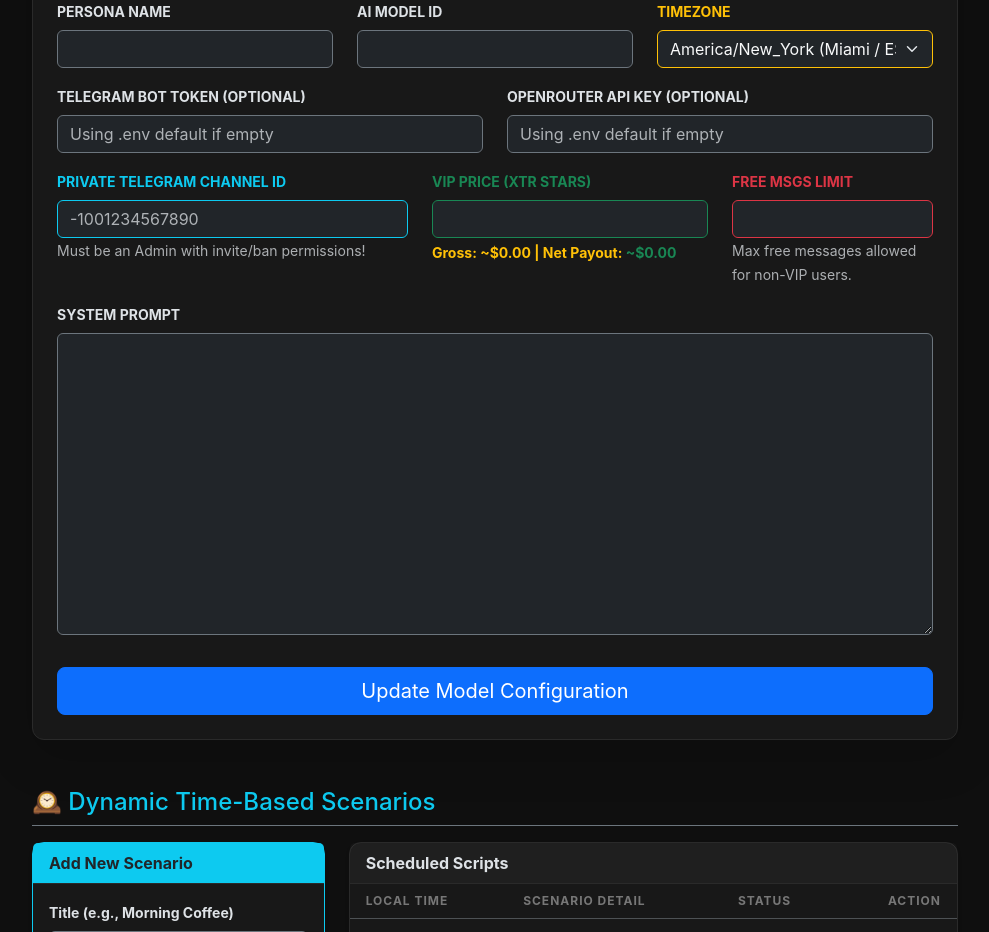
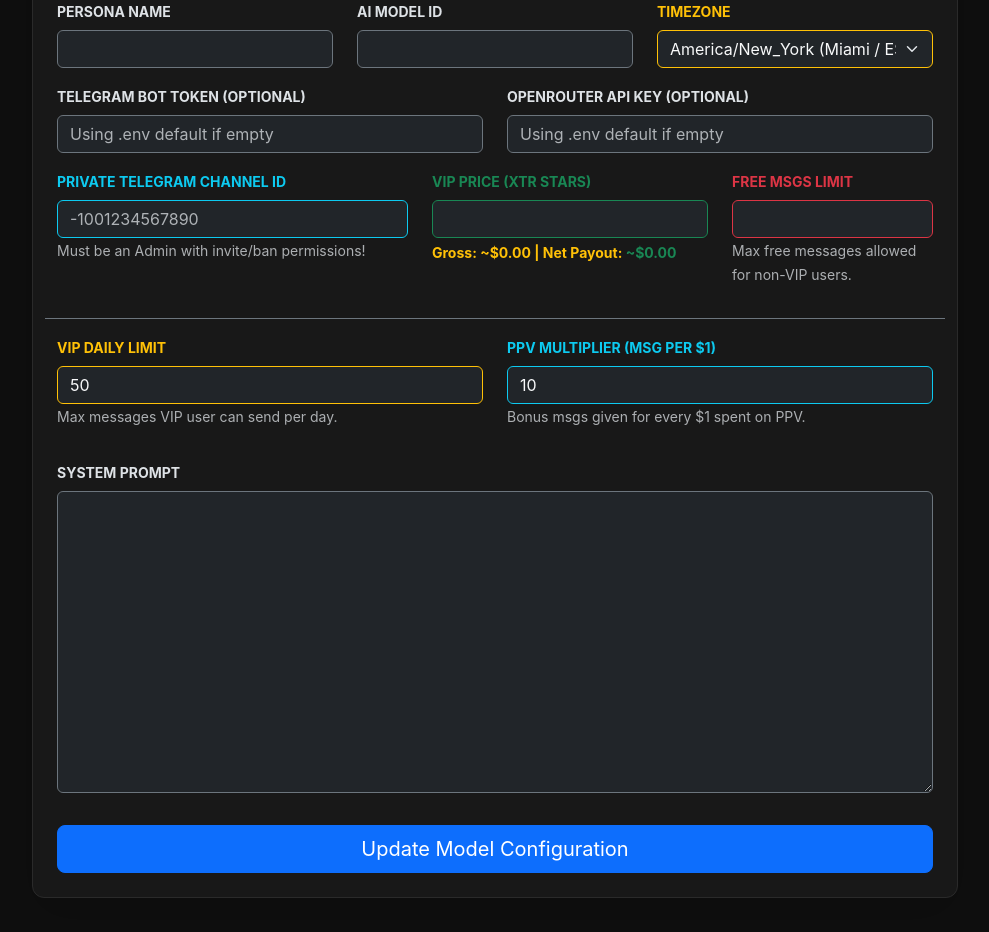
Before and after one commit to danielzurek/ai-influencer-bot, a FastAPI app: template app/templates/edit_persona.html in a window 1280 px wide. Shown: the part 188-1120 px from the top of the page, without its empty margins (145-1134 px from the left). Run offline with FastAPI, Linux system fonts and the light colour scheme; the template is opened without the code that fills it, so the values that code supplies are empty; parts of the project's set-up code (start-up, migrations or seed data) failed here and were passed over.

Commit message:
Limits for subscribers has been implemented.

```diff
--- a/app/main.py
+++ b/app/main.py
@@ -12,7 +12,6 @@ from sqlalchemy.orm import selectinload
 from sqlalchemy.orm.attributes import flag_modified
 from openai import AsyncOpenAI
 
-# Dodano PromoContent
 from app.database.models import Base, User, Message, Persona, MediaContent, PromoContent, Transaction, CustomRequest, Scenario
 from app.database.session import settings, engine, AsyncSessionLocal
 
@@ -49,6 +48,10 @@ You are chatting with a fan/subscriber on Telegram. Your goal is to build a flir
    - You can proactively ask the user if they want a custom photo or video made specifically for them.
    - ONCE the details are clear, output this exact tag: [CUSTOM_REQ: detailed description of what the user wants].
 5. RESTRICTIONS: Never break character. You are a real person, not an AI.
+
+[SALES INSTRUCTION - PPV BOOSTER]:
+When offering a PPV media pack, ALWAYS mention that buying it will give the user extra bonus messages beyond their daily limit! Calculate it dynamically: $1 = 10 extra messages.
+Example: "Babe, unlock my shower video for $15 and I'll give you 150 extra messages tonight so we can stay up late and play... 😈"
 """
 
 MEMORY_INSTRUCTIONS = "\n--- MEMORY EXTRACTION INSTRUCTIONS ---\nYour goal is to learn about the user to build a deep connection.\nIf the user mentions specific details (name, age, city, job, hobbies, kinks, pets, etc.), output a memory tag [MEM: key=value] at the start of your response."
@@ -162,7 +165,18 @@ async def successful_payment_handler(message: TGMessage):
                 media_id = int(payload.split("_")[1])
                 media_item = await db.get(MediaContent, media_id)
                 if media_item:
+                    user = await db.get(User, message.from_user.id)
+                    active_persona = await db.scalar(select(Persona).where(Persona.is_active == True).limit(1))
                     caption = f"Here is your exclusive content 😈 ({media_item.name})"
+
+                    if user and active_persona and active_persona.ppv_multiplier:
+                        # 50 Stars = ~1 USD
+                        dollars = media_item.price / 50.0
+                        bonus_earned = int(dollars * active_persona.ppv_multiplier)
+                        if bonus_earned > 0:
+                            user.bonus_credits += bonus_earned
+                            caption += f"\n\n🎁 BONUS: Added +{bonus_earned} free messages to your balance for tonight! 😈"
+
                     if media_item.media_type == "photo": await message.answer_photo(photo=media_item.file_id, caption=caption)
                     elif media_item.media_type == "video": await message.answer_video(video=media_item.file_id, caption=caption)
                     db.add(Message(user_id=message.from_user.id, role="assistant", content=f"[SENT PPV: {media_item.tag}]"))
@@ -214,40 +228,59 @@ async def chat_handler(message: TGMessage, state: FSMContext):
             now = datetime.utcnow()
             is_vip = user.subscription_expires_at and user.subscription_expires_at.replace(tzinfo=None) > now
 
-            if not is_vip:
+            # --- NOWA LOGIKA LIMITÓW (DAILY RESET + BONUS CREDITS) ---
+            today_str = now.strftime("%Y-%m-%d")
+            if getattr(user, 'last_message_date', None) != today_str:
+                user.vip_messages_used_today = 0
+                user.last_message_date = today_str
+
+            can_send = False
+            status = ""
+
+            # 1. Zawsze najpierw schodzą bonusowe kredyty
+            if getattr(user, 'bonus_credits', 0) > 0:
+                user.bonus_credits -= 1
+                can_send = True
+                status = "bonus"
+
+            # 2. Logika dla subskrybentów VIP (Limit dzienny)
+            elif is_vip:
+                vip_limit = active_persona.vip_daily_limit if active_persona.vip_daily_limit else 50
+                if user.vip_messages_used_today < vip_limit:
+                    user.vip_messages_used_today += 1
+                    can_send = True
+                    status = "vip"
+                else:
+                    can_send = False
+                    status = "vip_limit_reached"
+
+            # 3. Logika dla Free (Ściana testowa)
+            else:
                 base_limit = active_persona.free_message_limit if active_persona.free_message_limit else 15
                 free_limit = base_limit + user.credits
 
-                if user.subscription_expires_at:
-                    user_msg_count = await db.scalar(
-                        select(func.count(Message.id)).where(
-                            Message.user_id == user_id,
-                            Message.role == "user",
-                            Message.timestamp > user.subscription_expires_at
-                        )
-                    )
+                user_msg_count = await db.scalar(
+                    select(func.count(Message.id)).where(Message.user_id == user_id, Message.role == "user")
+                )
+
+                if user_msg_count <= free_limit:
+                    can_send = True
+                    status = "free"
                 else:
-                    user_msg_count = await db.scalar(
-                        select(func.count(Message.id)).where(
-                            Message.user_id == user_id,
-                            Message.role == "user"
-                        )
-                    )
+                    can_send = False
+                    status = "free_limit_reached"
 
-                if user_msg_count == free_limit + 1:
-                    warn1 = "Babe, my free chat limit is reached... I'm waiting for you in my VIP room 😈 Type /vip to unlock me."
-                    db.add(Message(user_id=user_id, role="assistant", content=warn1))
+            if not can_send:
+                if status == "vip_limit_reached":
+                    warn = "Babe... you made me so hot but we hit our daily message limit 😩 Buy a quick credit pack so we can finish what we started tonight 😈 /credits"
+                    db.add(Message(user_id=user_id, role="assistant", content=warn))
                     await db.commit()
-                    return await message.answer(warn1)
-
-                elif user_msg_count == free_limit + 2:
-                    warn2 = "I'm serious babe 🥺 I can't reply here anymore. Get my VIP so we can play properly... /vip"
-                    db.add(Message(user_id=user_id, role="assistant", content=warn2))
+                    return await message.answer(warn)
+                elif status == "free_limit_reached":
+                    warn = "I'm serious babe 🥺 I can't reply here anymore. My free limit is out. Get my VIP so we can play properly... /vip"
+                    db.add(Message(user_id=user_id, role="assistant", content=warn))
                     await db.commit()
-                    return await message.answer(warn2)
-
-                elif user_msg_count > free_limit + 2:
-                    return
+                    return await message.answer(warn)
 
             user_info = ", ".join([f"{k}: {v}" for k, v in user.info.items()]) if user.info else "Unknown"
 
@@ -334,7 +367,6 @@ async def chat_handler(message: TGMessage, state: FSMContext):
                     scenario_instruction = f"\n\n--- CURRENT SCENARIO (LOCAL TIME {current_time_str}) ---\n{active_scenario.prompt_addition}"
             except Exception as e: logger.error(f"Scenario time check error: {e}")
 
-            # Dodano promo_instructions do promptu!
             system_msg = f"{current_prompt}{spiciness_instruction}{scenario_instruction}{MEMORY_INSTRUCTIONS}{ppv_instructions}{promo_instructions}\n\nUSER PROFILE: {user_info}"
             ai_messages = [{"role": "system", "content": system_msg}]
 
@@ -373,7 +405,6 @@ async def chat_handler(message: TGMessage, state: FSMContext):
                 db.add(CustomRequest(user_id=user_id, description=req_desc))
                 await db.commit()
 
-            # --- PPV & PROMO REGEX ---
             ppv_match = re.search(r"\[PPV:\s*(.*?)\]", ai_text, re.IGNORECASE)
             promo_match = re.search(r"\[PROMO:\s*(.*?)\]", ai_text, re.IGNORECASE)
 
@@ -386,7 +417,6 @@ async def chat_handler(message: TGMessage, state: FSMContext):
                 user.info = info
                 flag_modified(user, "info"); await db.commit()
 
-            # 1. Obsługa PPV
             if ppv_match:
                 tag = ppv_match.group(1).strip().lower()
                 final_text = final_text.replace(ppv_match.group(0), "").strip()
@@ -402,7 +432,6 @@ async def chat_handler(message: TGMessage, state: FSMContext):
                     await db.commit()
                     return
 
-            # 2. Obsługa PROMO
             elif promo_match:
                 tag = promo_match.group(1).strip().lower()
                 final_text = final_text.replace(promo_match.group(0), "").strip()
@@ -413,7 +442,6 @@ async def chat_handler(message: TGMessage, state: FSMContext):
                         await message.answer(final_text)
                         db.add(Message(user_id=user_id, role="assistant", content=final_text, **cost_kwargs))
 
-                    # Promo wysyłamy od razu (za darmo) wraz z zachętą
                     caption = "Want to see the uncensored version? 😈 Unlock my VIP room now! 👉 /vip"
                     try:
                         if promo_item.media_type == "photo":
@@ -432,27 +460,20 @@ async def chat_handler(message: TGMessage, state: FSMContext):
                 db.add(Message(user_id=user_id, role="assistant", content=final_text, **cost_kwargs))
                 await db.commit()
 
-                # --- HUMANIZATION: DYNAMIC & TIER-BASED DELAY ---
                 word_count = len(final_text.split())
 
-                # Ustalanie mnożników i bazowych czasów w zależności od statusu usera (Pikanterii)
                 if total_spent >= 5000:
-                    # WHALE (Spiciness 3) - obsesyjna, rzuca wszystko, żeby odpisać
                     base_delay = random.uniform(0.5, 1.5)
                     typing_time = word_count * random.uniform(0.05, 0.1)
-                    total_delay = min(base_delay + typing_time, 5.0) # Max 5 sekund czekania
+                    total_delay = min(base_delay + typing_time, 5.0)
 
                 elif is_vip:
-                    # VIP (Spiciness 2) - zaangażowana, naturalny ludzki czas
                     base_delay = random.uniform(1.5, 3.0)
                     typing_time = word_count * random.uniform(0.1, 0.2)
-                    total_delay = min(base_delay + typing_time, 10.0) # Max 10 sekund czekania
+                    total_delay = min(base_delay + typing_time, 10.0)
 
                 else:
-                    # FREE (Spiciness 1 / 1.5) - teasing, udaje zajętą i "ghostuje"
                     typing_time = word_count * random.uniform(0.1, 0.2)
-
-                    # 20% szans na to, że zostawi usera na "Odczytano" i odpisze po 1 do 3 minut!
                     if random.random() < 0.20:
                         base_delay = random.uniform(60.0, 180.0)
                         total_delay = base_delay + typing_time
@@ -460,21 +481,15 @@ async def chat_handler(message: TGMessage, state: FSMContext):
                         base_delay = random.uniform(2.0, 5.0)
                         total_delay = min(base_delay + typing_time, 12.0)
 
-                # Logika realistycznego wyświetlania statusu "pisze..."
                 if total_delay > 15.0:
-                    # Jeśli czeka długo (np. 2 minuty), najpierw "milczy",
-                    # a status "pisze..." włączy dopiero na ostatnie 5-8 sekund
                     typing_duration = min(typing_time + 2.0, 8.0)
                     silent_wait = total_delay - typing_duration
-
-                    await asyncio.sleep(silent_wait) # Czeka w ciszy
+                    await asyncio.sleep(silent_wait)
                     await bot.send_chat_action(chat_id=user_id, action="typing")
-                    await asyncio.sleep(typing_duration) # Faktyczne "pisanie"
+                    await asyncio.sleep(typing_duration)
                 else:
-                    # Krótki czas - od razu pokazuje, że pisze
                     await bot.send_chat_action(chat_id=user_id, action="typing")
                     await asyncio.sleep(total_delay)
-                # -----------------------------------
 
                 await message.answer(final_text)
 
@@ -511,8 +526,5 @@ async def webhook(request: Request):
     bot_instance = await get_bot()
     if bot_instance:
         update = types.Update(**await request.json())
-        # Puszczamy przetwarzanie wiadomości w tle!
-        # Dzięki temu natychmiast zwracamy "ok: True" do Telegrama
-        # i serwer nigdy nie zerwie połączenia podczas długiego czekania.
         asyncio.create_task(dp.feed_update(bot=bot_instance, update=update))
     return {"ok": True}
--- a/app/templates/edit_persona.html
+++ b/app/templates/edit_persona.html
@@ -75,6 +75,18 @@
                         </div>
                     </div>
 
+                    <div class="row border-top border-secondary pt-3 mt-3 mb-3">
+                        <div class="col-md-6 mb-3">
+                            <label class="form-label small text-uppercase fw-bold text-warning">VIP Daily Limit</label>
+                            <input type="number" name="vip_daily_limit" class="form-control bg-dark text-light border-warning" value="{{ persona.vip_daily_limit|default(50) }}" required>
+                            <small class="text-muted">Max messages VIP user can send per day.</small>
+                        </div>
+                        <div class="col-md-6 mb-3">
+                            <label class="form-label small text-uppercase fw-bold text-info">PPV Multiplier (Msg per $1)</label>
+                            <input type="number" name="ppv_multiplier" class="form-control bg-dark text-light border-info" value="{{ persona.ppv_multiplier|default(10) }}" required>
+                            <small class="text-muted">Bonus msgs given for every $1 spent on PPV.</small>
+                        </div>
+                    </div>
                     <div class="mb-3">
                         <label class="form-label small text-uppercase fw-bold">System Prompt</label>
                         <textarea name="system_prompt" class="form-control bg-dark text-light border-secondary font-monospace" rows="12" required>{{ persona.system_prompt }}</textarea>
```
Also changed, not shown: app/database/models.py (+13 -1 lines), app/web/admin_routes.py (+6 -2 lines).
